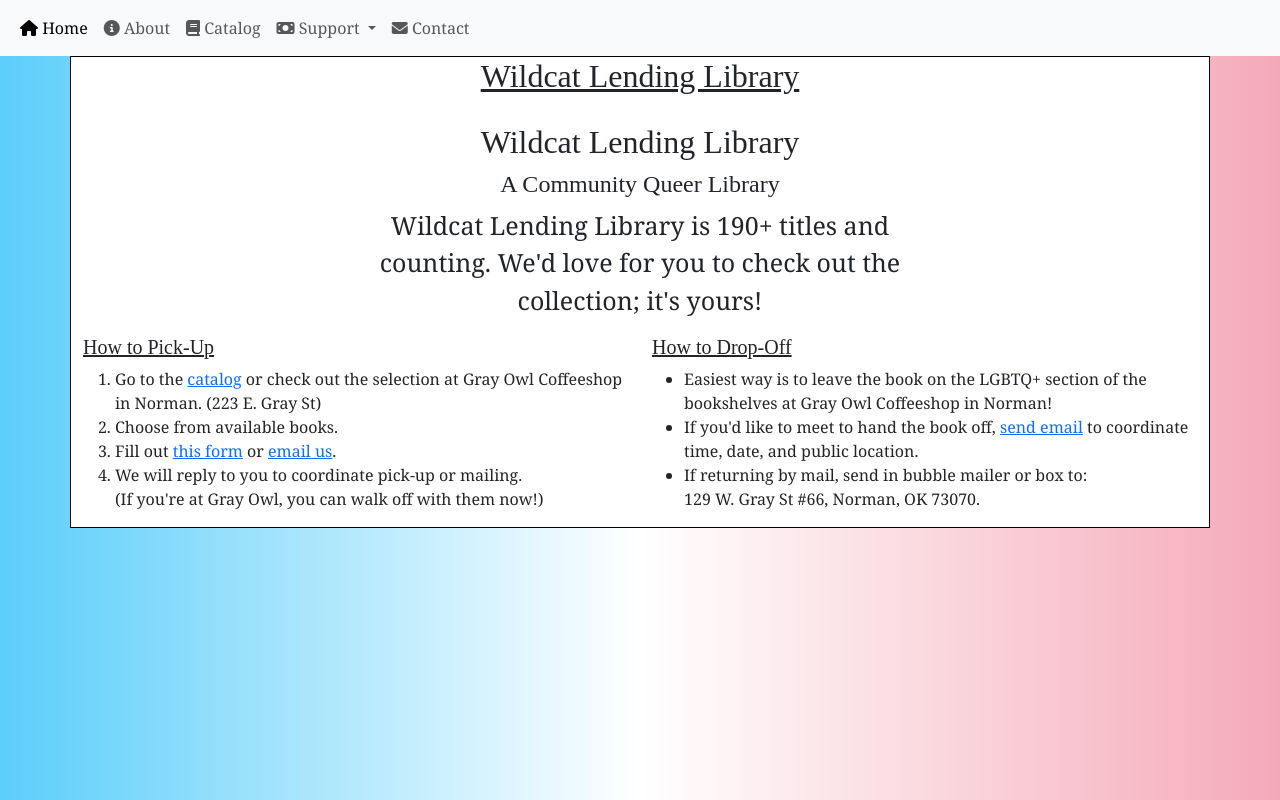
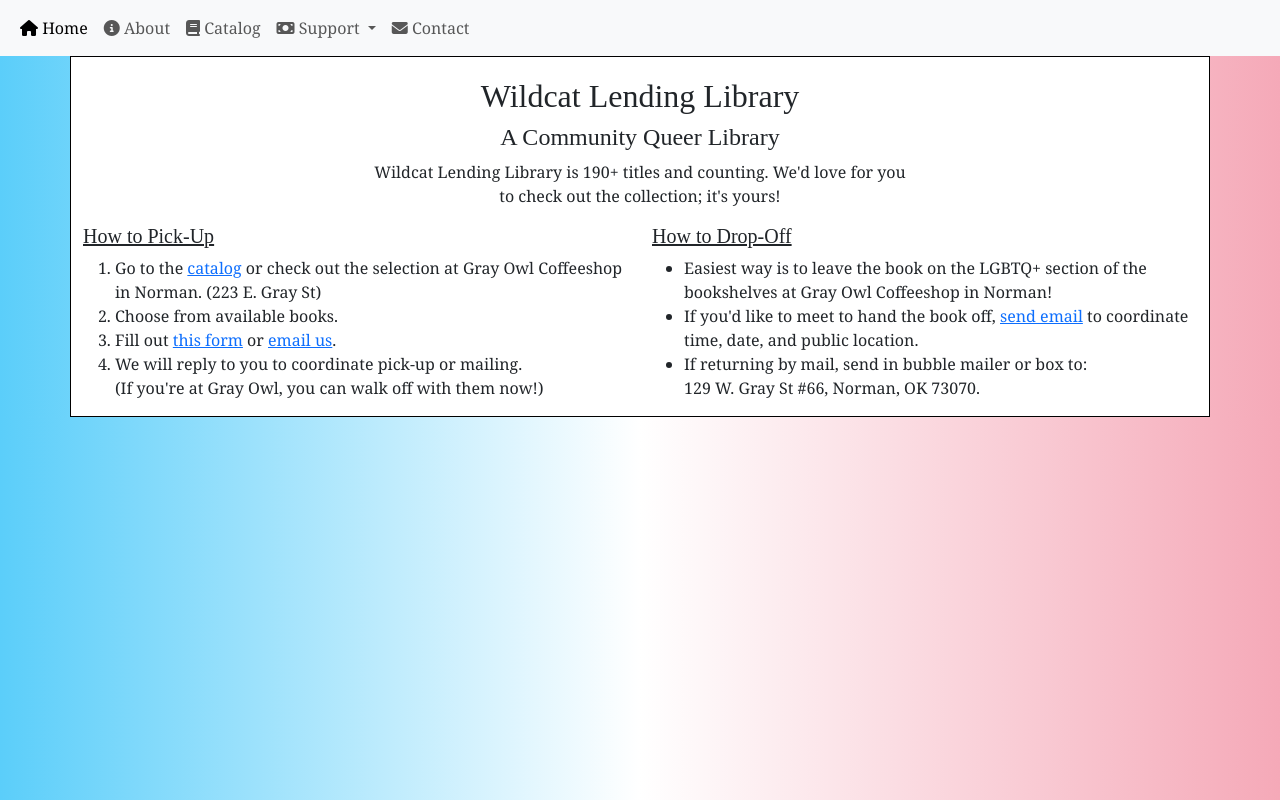
Before and after one commit to felixerra/Wildcat, a plain HTML site: page Wildcat/index.html in a window 1280 px wide. Drawn offline with nearby package versions, Linux system fonts and the light colour scheme.

Commit message:
Fixed double title and text size

```diff
--- a/Wildcat/index.html
+++ b/Wildcat/index.html
@@ -57,10 +57,9 @@
   </nav>
   <div class="container" style="border: 1px solid #000;">
     <div class="row justify-content-center" style="background-color: white;">
-      <h1 style="text-align:center"><u>Wildcat Lending Library</u></h1>
       <h1 class="page-header">Wildcat Lending Library</h1>
       <h2 style="text-align:center">A Community Queer Library</h2>
-      <p class="col-12 col-lg-6 col-offset-0 col-offset-lg-3" style="text-align:center; font-size:25px;">Wildcat Lending Library is 190+ titles
+      <p class="col-12 col-lg-6 col-offset-0 col-offset-lg-3" style="text-align:center;">Wildcat Lending Library is 190+ titles
         and counting.
         We'd love for you to check out the collection; it's yours!</p>
     </div>
```
